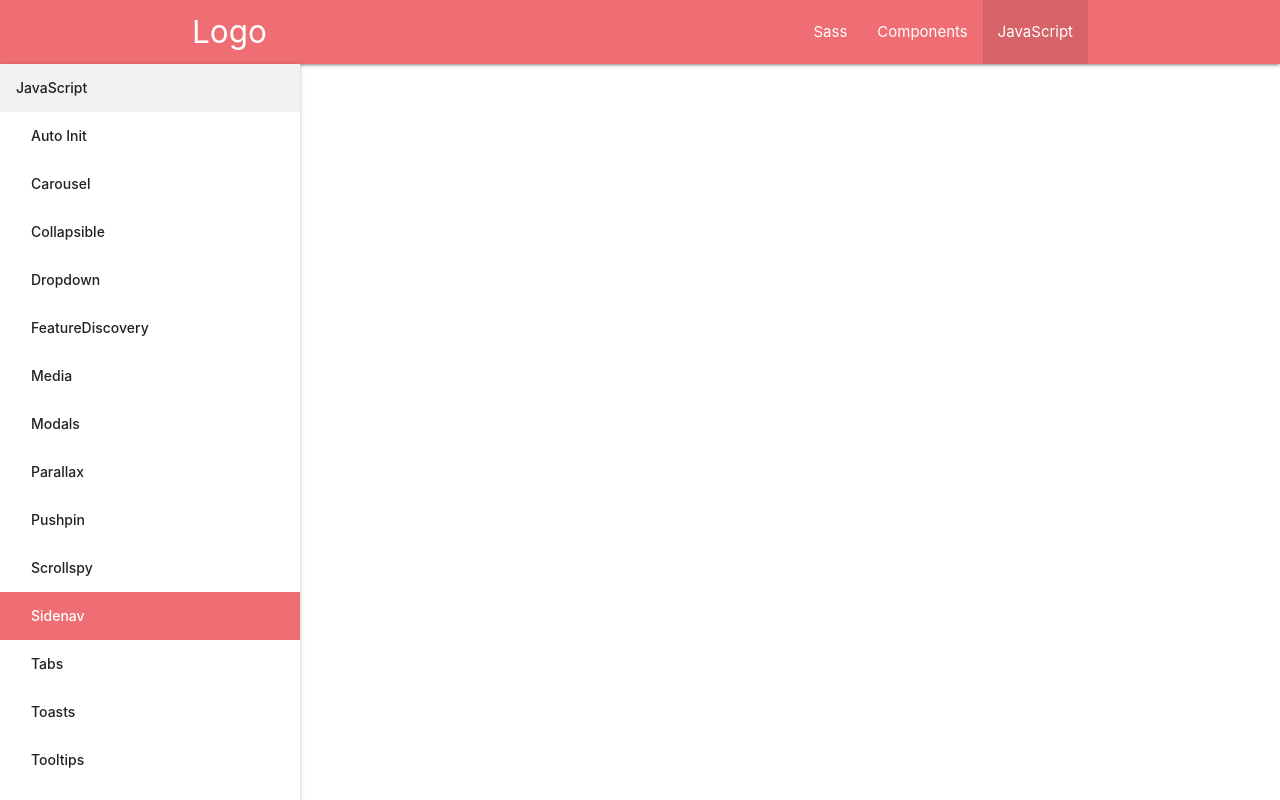
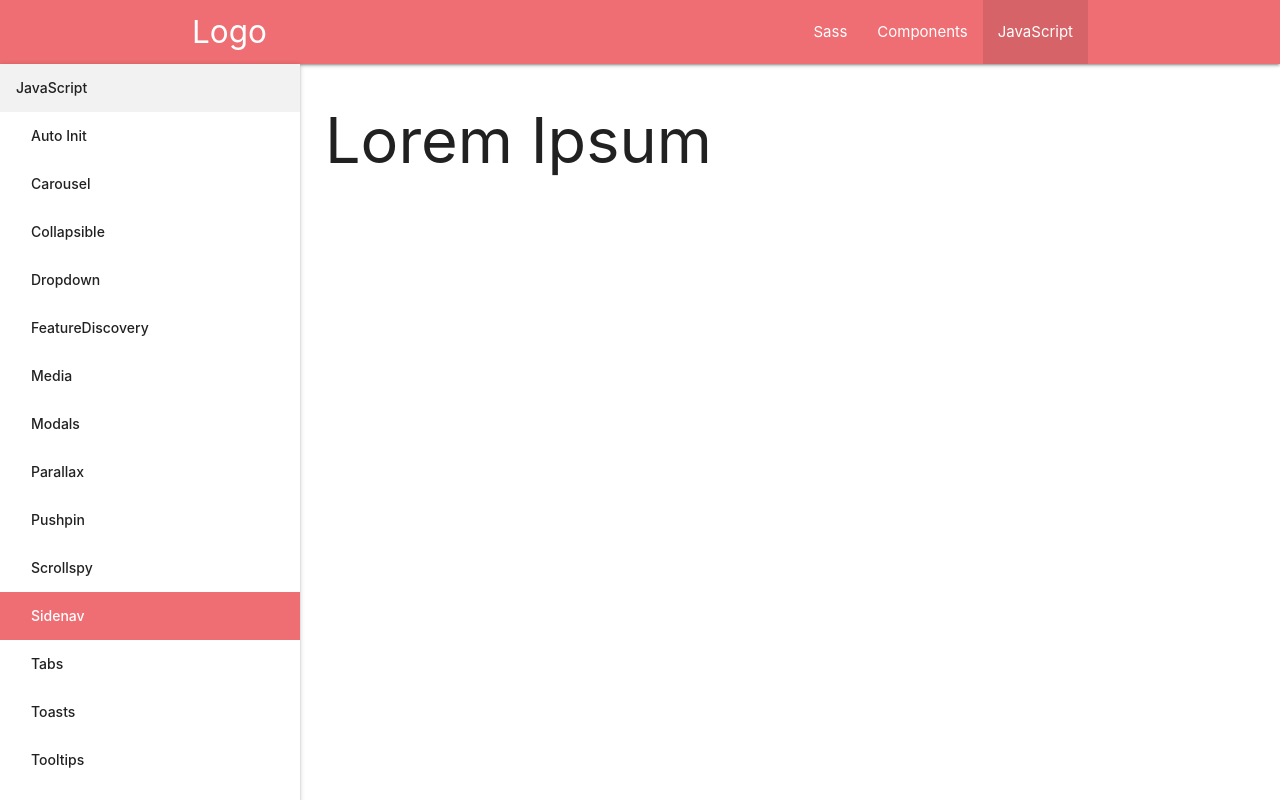
Before and after one commit to Aivirth/CssPlayground, a React (Create React App) app: page / in a window 1280 px wide. Shown: the top 800 px of the page. Built offline with nearby package versions, Linux system fonts and the light colour scheme.

Commit message:
Added basic layout

```diff
--- a/src/App.js
+++ b/src/App.js
@@ -1,13 +1,15 @@
 import React, { Component } from "react";
 import Navbar from "./components/Navigation/Navbar/Navbar";
 import Sidenav from "./components/Navigation/Sidenav/Sidenav";
+import Main from "./containers/Main/Main";
 
 class App extends Component {
   render() {
     return (
-      <div className="App">
+      <div className="App" style={{ display: "flex", flexWrap: "wrap" }}>
         <Navbar />
         <Sidenav />
+        <Main />
       </div>
     );
   }
--- a/src/components/Navigation/Navbar/Navbar.js
+++ b/src/components/Navigation/Navbar/Navbar.js
@@ -2,7 +2,7 @@ import React from "react";
 
 export default () => {
   return (
-    <nav>
+    <nav style={{ flex: "0 0 100%" }}>
       <div className="nav-wrapper container">
         <a href="#!" className="brand-logo ">
           Logo
--- a/src/components/Navigation/Sidenav/Sidenav.js
+++ b/src/components/Navigation/Sidenav/Sidenav.js
@@ -8,7 +8,8 @@ export default () => {
       style={{
         overflow: "auto",
         transform: "translateX(0px)",
-        position: "static"
+        position: "static",
+        display: "inline-block"
       }}
     >
       <li className="no-padding">
--- /dev/null
+++ b/src/containers/Main/Main.js
@@ -0,0 +1,9 @@
+import React from "react";
+
+export default () => {
+  return (
+    <main style={{ flex: "1", paddingLeft: "25px" }}>
+      <h1>Lorem Ipsum</h1>
+    </main>
+  );
+};
```
